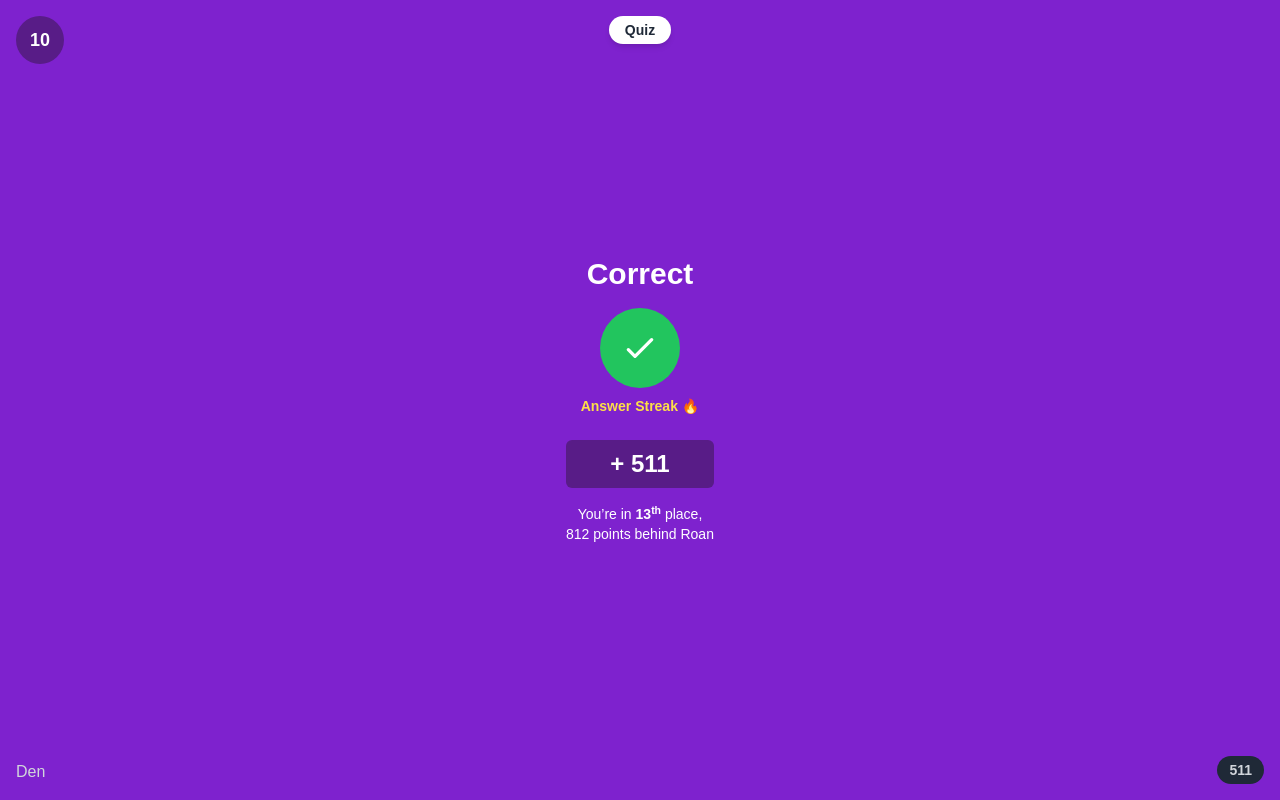
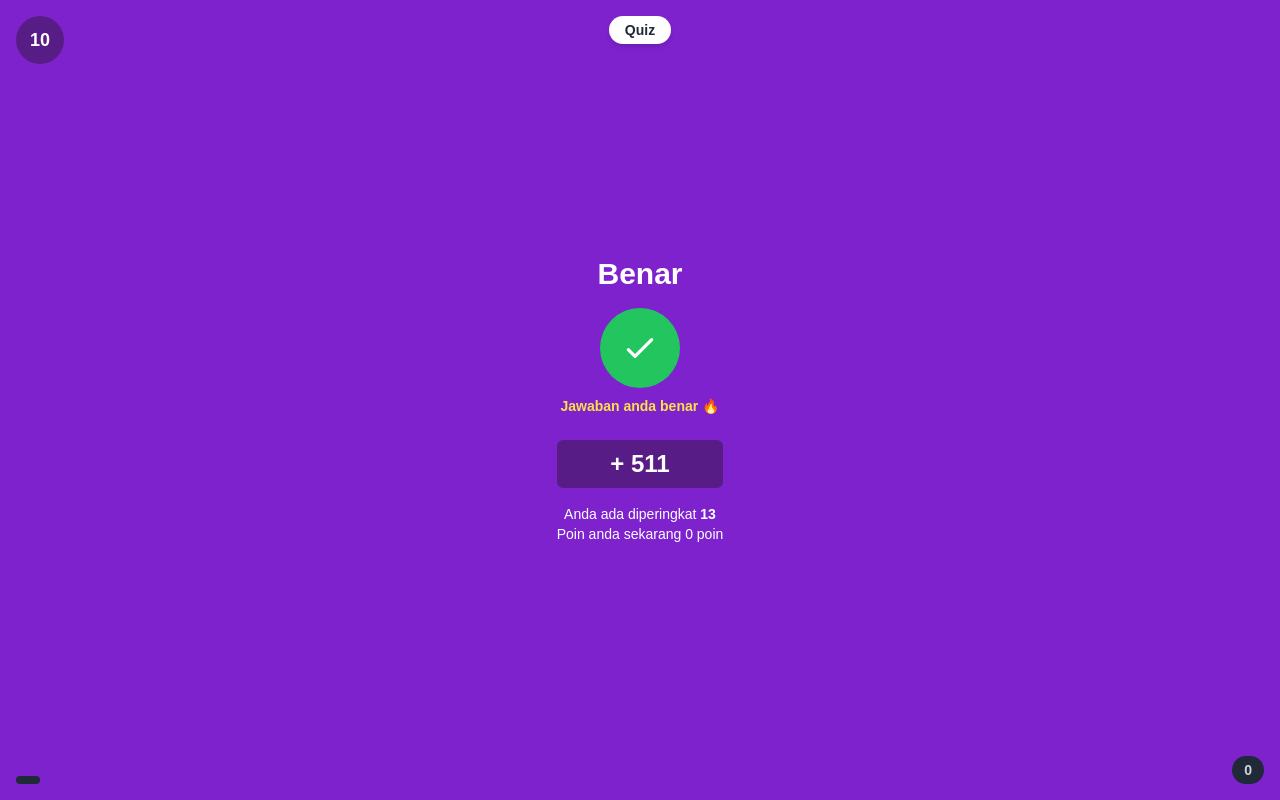
Before and after one commit to andikaputra/Web-Inovtek, a Next.js app in the folder FE/: page /resultcorrectscreen in a window 1280 px wide. Built offline with nearby package versions, Linux system fonts and the light colour scheme; no server answers.

Commit message:
Merubah tampilan dan menerapkan fungsi untuk menampilkan jawaban benar

```diff
--- a/FE/app/resultcorrectscreen/page.js
+++ b/FE/app/resultcorrectscreen/page.js
@@ -1,6 +1,46 @@
-import React from "react";
+"use client";
+
+import React, { useState, useEffect } from "react";
+import axios from "axios";
 
 function QuizResult() {
+  const [peserta, setPeserta] = useState([]);
+  const [kodeUnik, setKodeUnik] = useState("");
+  const [isLoading, setIsLoading] = useState(true); // State untuk loading
+  const apiUrl = process.env.apiUrl;
+
+  const mulaiUjian = async () => {
+    window.location.href = "/scoreboard";
+  };
+
+  useEffect(() => {
+    fetchNilai();
+  }, []);
+
+  const fetchNilai = async () => {
+    try {
+      const response = await axios.get(apiUrl + `/peserta_nilai/${localStorage.getItem("id_peserta")}/${localStorage.getItem("kode")}`);
+      if (response.status === 200) {
+        setPeserta(response.data.data);
+      }
+    } catch (error) {
+      console.log("Error fetching quiz_kode:", error);
+    } finally {
+      setKodeUnik(localStorage.getItem("kode_unik"));
+      setIsLoading(false); // Matikan loading setelah data diambil
+    }
+  };
+
+  if (isLoading) {
+    return (
+      <div className="flex flex-col items-center justify-center min-h-screen bg-purple-700 text-white">
+        <div className="loader mb-4"></div>
+        <p>Loading...</p>
+      </div>
+    );
+  }
+
+
   return (
     <div className="flex flex-col items-center justify-center min-h-screen bg-purple-700 text-white">
       <div className="absolute top-4 left-4 bg-purple-900 text-white rounded-full w-12 h-12 flex items-center justify-center font-bold text-lg">
@@ -14,7 +54,7 @@ function QuizResult() {
       </div>
 
       <div className="text-center">
-        <p className="text-3xl font-bold mb-4">Correct</p>
+        <p className="text-3xl font-bold mb-4">Benar</p>
 
         <div className="bg-green-500 w-20 h-20 rounded-full flex items-center justify-center mx-auto mb-2">
           <svg
@@ -34,7 +74,7 @@ function QuizResult() {
         </div>
 
         <div className="text-sm text-yellow-300 font-semibold mb-6">
-          Answer Streak 🔥
+          Jawaban anda benar 🔥
         </div>
 
         <div className="bg-purple-900 text-white py-2 px-6 rounded-md text-2xl font-bold mb-4">
@@ -42,18 +82,18 @@ function QuizResult() {
         </div>
 
         <p className="text-sm">
-          You’re in <span className="font-semibold">13<sup>th</sup></span> place,
+          Anda ada diperingkat <span className="font-semibold">13</span>
           <br />
-          812 points behind Roan
+          Poin anda sekarang {peserta.length >= 0 ? 0 : peserta.nilai} poin
         </p>
       </div>
 
-      <div className="absolute bottom-4 left-4 text-gray-300">
-        Den
+      <div className=" px-3 py-1 absolute bottom-4 left-4 text-gray-300 bg-gray-800 rounded-full">
+        {kodeUnik}
       </div>
 
       <div className="absolute bottom-4 right-4 bg-gray-800 text-gray-300 rounded-full px-3 py-1 text-sm font-semibold">
-        511
+        {peserta.length >= 0 ? 0 : peserta.nilai}
       </div>
     </div>
   );
```
